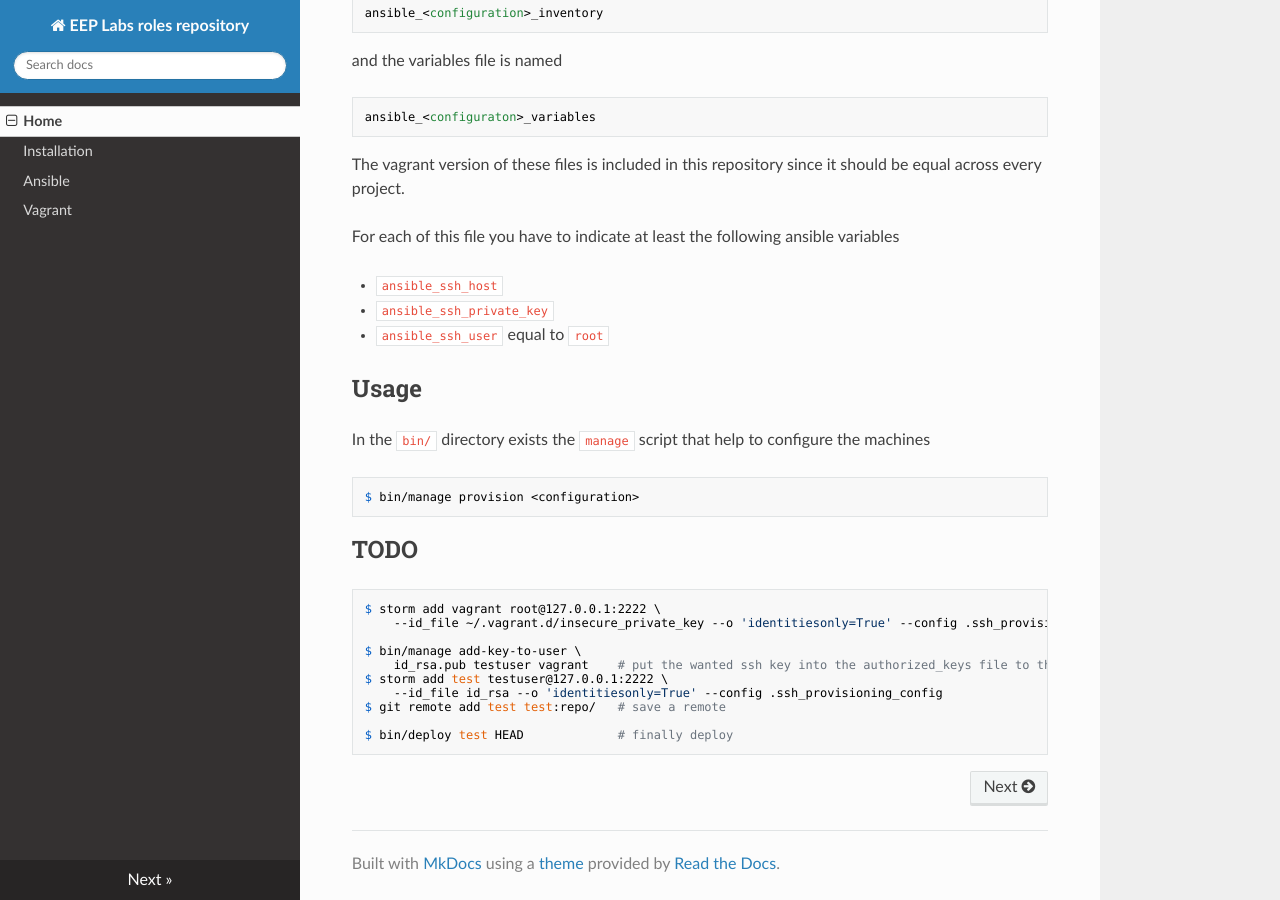
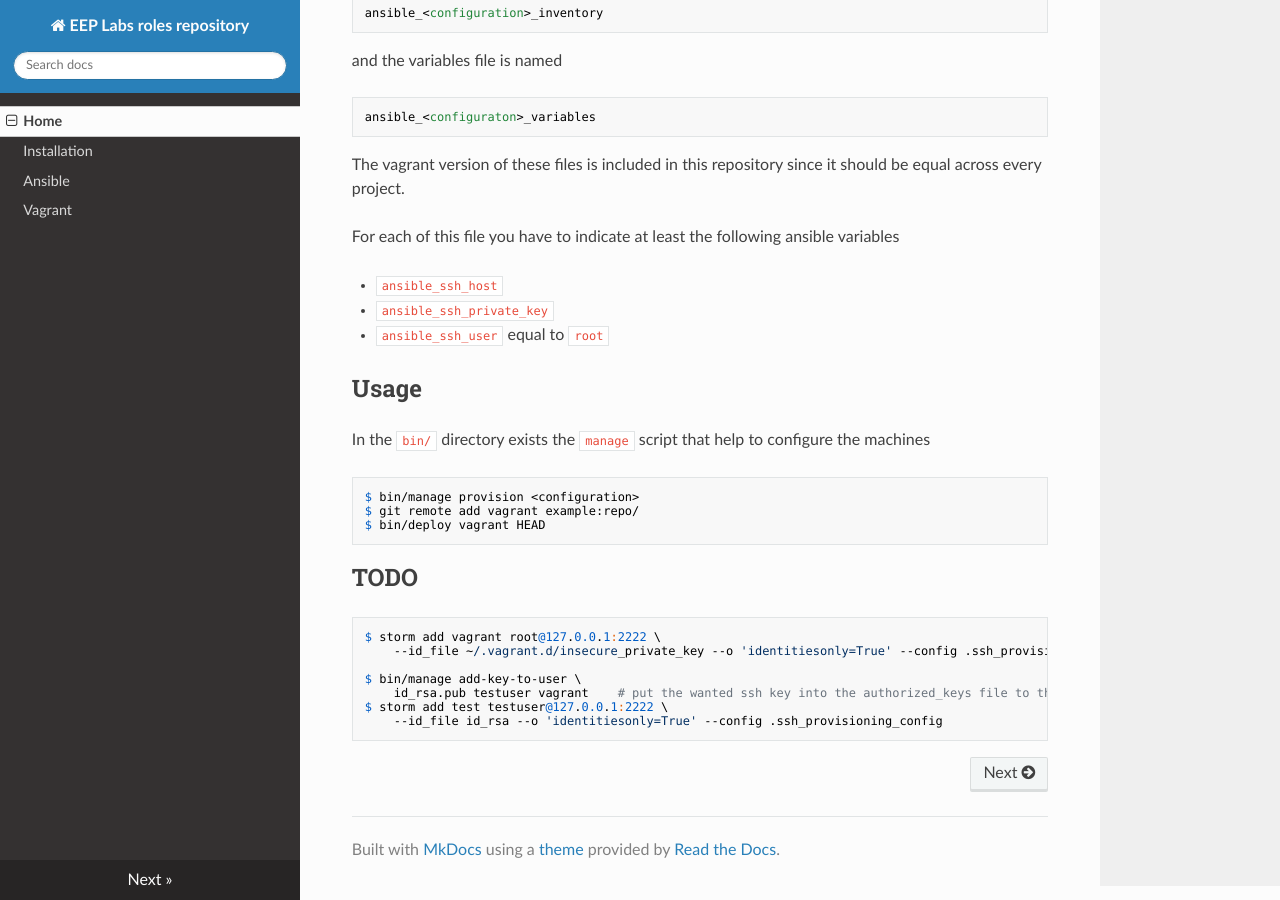
Before and after one commit to EEP-Labs/ansible-roles-repository, an MkDocs documentation site: the page built from docs/index.md, in a window 1280 px wide and 900 px high, scrolled down 546 px. Built offline with MkDocs 1.6.1, drawn with Linux system fonts in a browser that asks for light colours; nearby versions of some CDN libraries; old or Windows-style settings are respelled for this version of MkDocs.

Commit message:
A future piece.

```diff
--- a/docs/index.md
+++ b/docs/index.md
@@ -36,6 +36,8 @@ Usage
 In the ``bin/`` directory exists the ``manage`` script that help to configure the machines
 
     $ bin/manage provision <configuration>
+    $ git remote add vagrant example:repo/
+    $ bin/deploy vagrant HEAD
 
 TODO
 ----
@@ -46,6 +48,3 @@ TODO
         id_rsa.pub testuser vagrant    # put the wanted ssh key into the authorized_keys file to the remote side
     $ storm add test testuser@127.0.0.1:2222 \
         --id_file id_rsa --o 'identitiesonly=True' --config .ssh_provisioning_config
-    $ git remote add test test:repo/   # save a remote
-
-    $ bin/deploy test HEAD             # finally deploy
```
